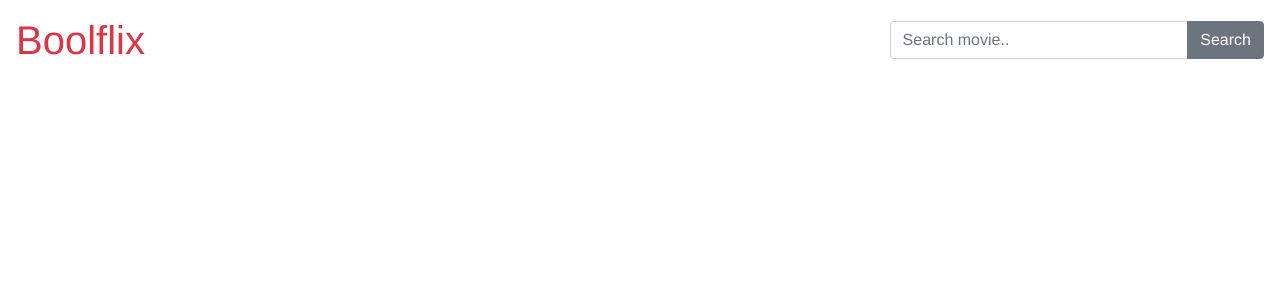
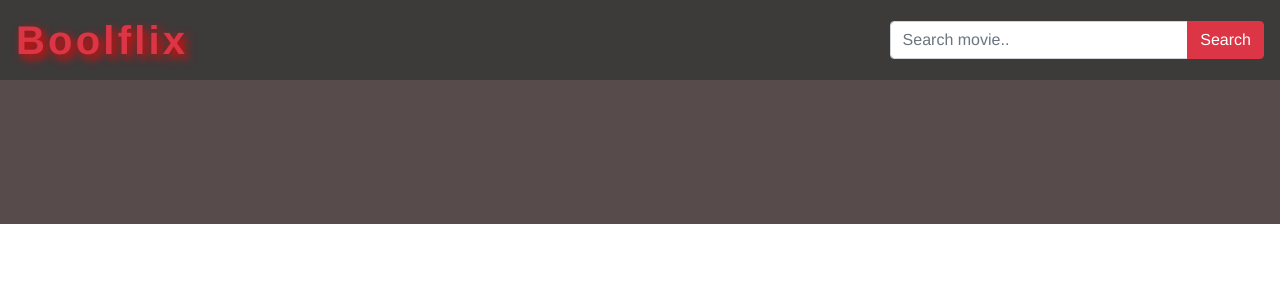
Before and after one commit to tiiaaaa/vue-boolflix, a Vue app: page / in a window 1280 px wide. Shown: the top 300 px of the page. Built offline with nearby package versions, Linux system fonts and the light colour scheme.

Commit message:
aggiunta component variables e importato in style.scss, stilizzato e aggiunto background color al heder e al component app

```diff
--- a/src/App.vue
+++ b/src/App.vue
@@ -73,6 +73,7 @@ export default {
 
 #app {
   font-family: Avenir, Helvetica, Arial, sans-serif;
+  background-color: rgb(88, 75, 75);
 }
 </style>
 
--- a/src/assets/style/style.scss
+++ b/src/assets/style/style.scss
@@ -1 +1,3 @@
 @import '~bootstrap/scss/bootstrap.scss';
+
+@import './partials/variables.scss';
--- a/src/components/Header.vue
+++ b/src/components/Header.vue
@@ -2,12 +2,12 @@
     <header class="mb-5">
         <nav class="d-flex justify-content-between align-items-center p-3">
             <div>
-                <h1 class="text-danger mb-0">Boolflix</h1>
+                <h1 class="text-danger mb-0 fw-bold ">Boolflix</h1>
             </div>
 
             <div class="input-group">
                 <input type="text" class="form-control" placeholder="Search movie.." v-model.trim="stringToSearch">
-                <button class="btn btn-secondary" type="button" id="button-addon2" @click="$emit('newSearch', stringToSearch)">Search</button>
+                <button class="btn btn-danger" type="button" id="button-addon2" @click="$emit('newSearch', stringToSearch)">Search</button>
             </div>
         </nav>
     </header>
@@ -27,8 +27,17 @@ export default {
 
 <style lang='scss' scoped>
 
-    div.input-group{
+    header{
+        background-color: rgb(61, 58, 58);
+
+        h1 {
+            text-shadow: 4px 4px 10px red;
+            letter-spacing: .2rem;
+        }
+
+        div.input-group{
         width: 30%;
+    }
     }
 
 </style>
```
Also changed, not shown: src/assets/style/partials/variables.scss (added).
